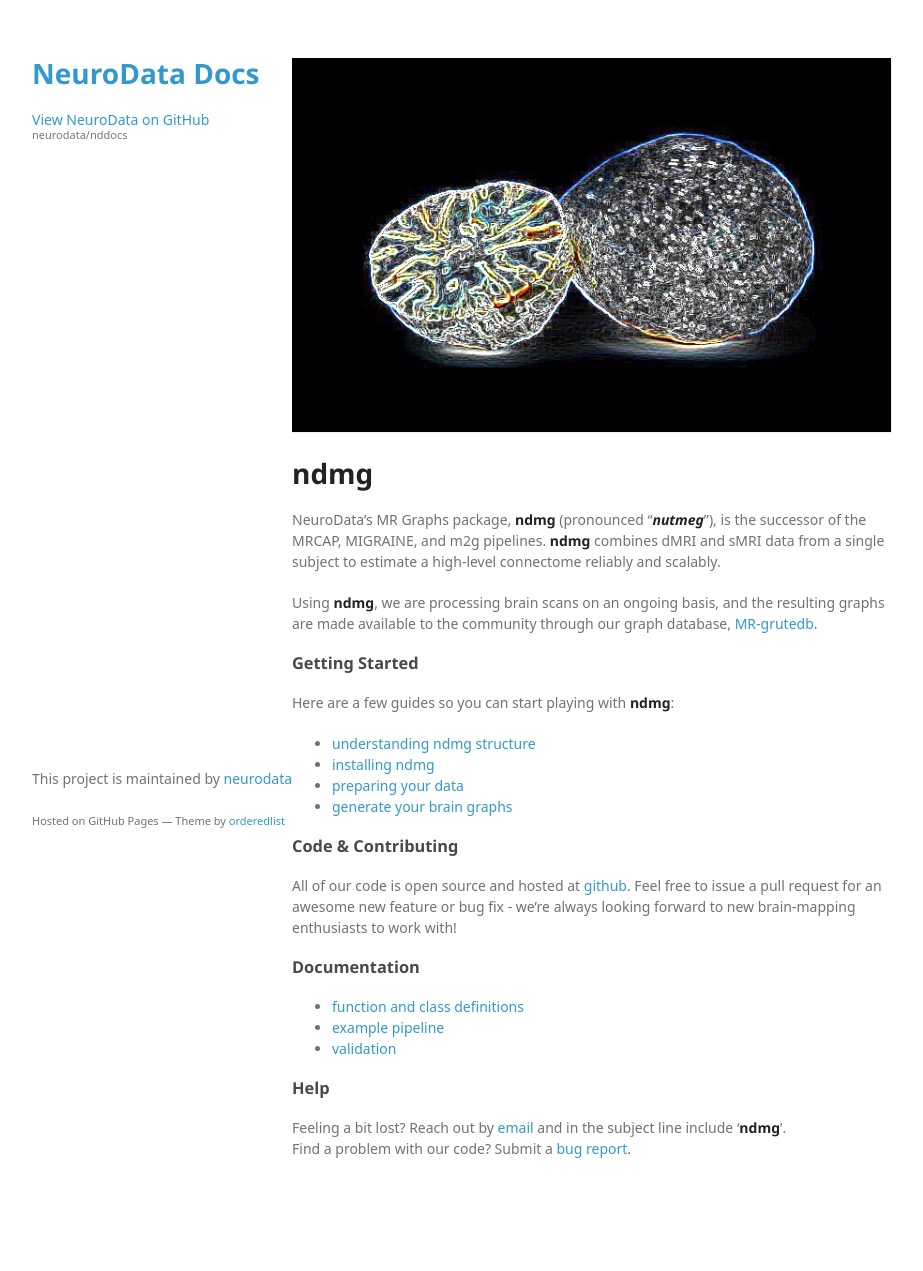
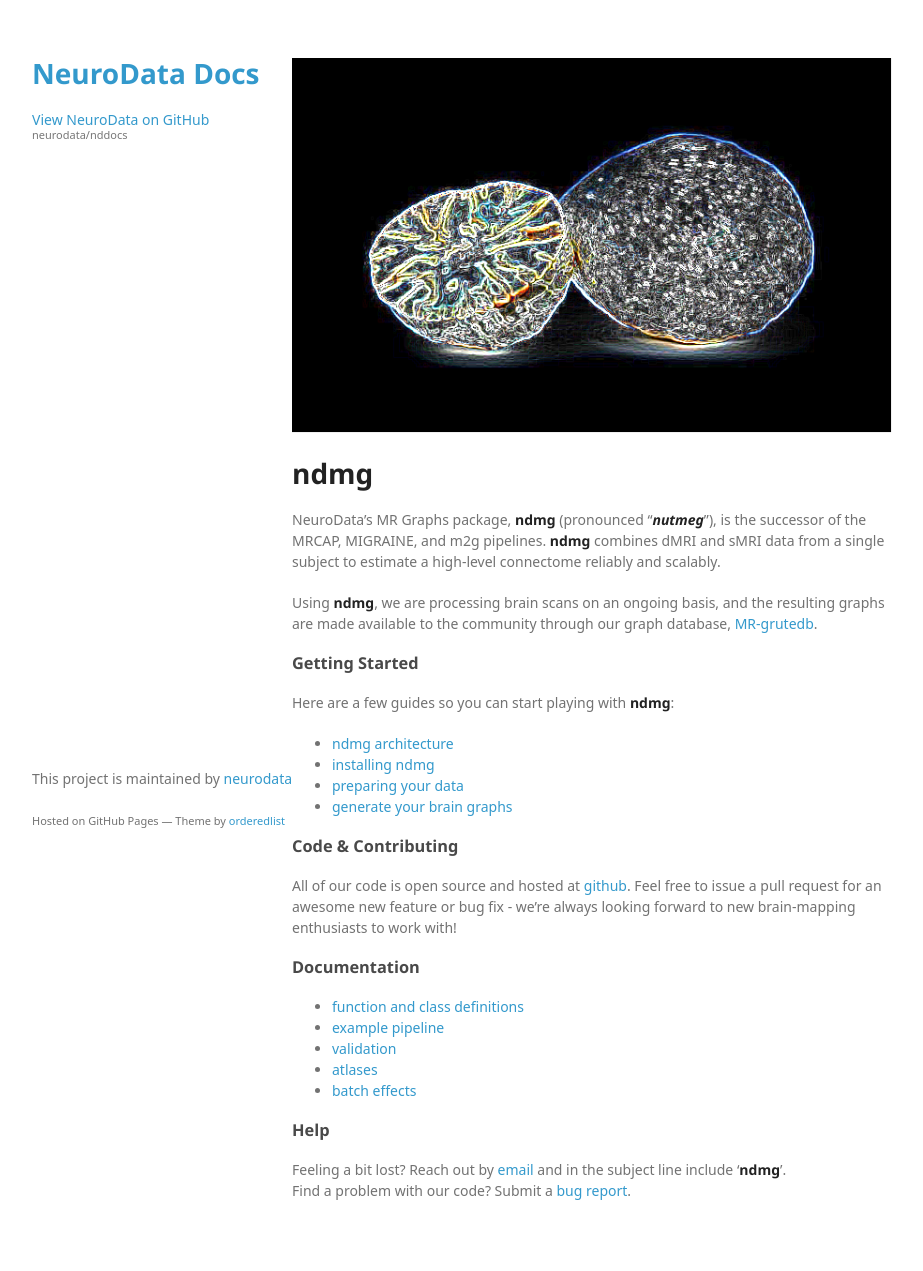
Before and after one commit to neurodata/nddocs-archive, a Jekyll site: the page built from mrgraphs/index.md, in a window 1280 px wide. Shown: the whole page, without its empty margins (178-1101 px from the left). Built offline with Jekyll 4.4.1, drawn with Linux system fonts in a browser that asks for light colours; some web fonts are replaced; before the commit the page ends 1229 px from its top, so only the background shows below that.

Commit message:
updated jovo edits, improved res of architecture, added atlases

```diff
--- a/mrgraphs/index.md
+++ b/mrgraphs/index.md
@@ -16,7 +16,7 @@ Using **ndmg**, we are processing brain scans on an ongoing basis, and the resul
 
 Here are a few guides so you can start playing with **ndmg**:
 
-- [understanding ndmg structure](./architecture.html)
+- [ndmg architecture](./architecture.html)
 - [installing ndmg](./install.html)
 - [preparing your data](./data.html)
 - [generate your brain graphs](./use_ndmg.html)
@@ -31,6 +31,9 @@ All of our code is open source and hosted at [github](https://github.com/neuroda
 - [function and class definitions](http://docs.neurodata.io/ndmg/)
 - [example pipeline](https://github.com/neurodata/ndmg/blob/master/examples/inside_run_ndmg.ipynb)
 - [validation](./validation.html)
+- [atlases](./atlases.html)
+- [batch effects](https://github.com/neurodata/nddocs/blob/gh-pages/mrgraphs/dataset_variance.ipynb)
+
 
 ### Help
 Feeling a bit lost? Reach out by [email](mailto:support@neurodata.io) and in the subject line include '**ndmg**'. <br/>
```
Also changed, not shown: mrgraphs/atlases.md (renamed from mrgraphs/multigraphs.md, +6 -1 lines), mrgraphs/ndmg_architecture.png, 1 other file.
